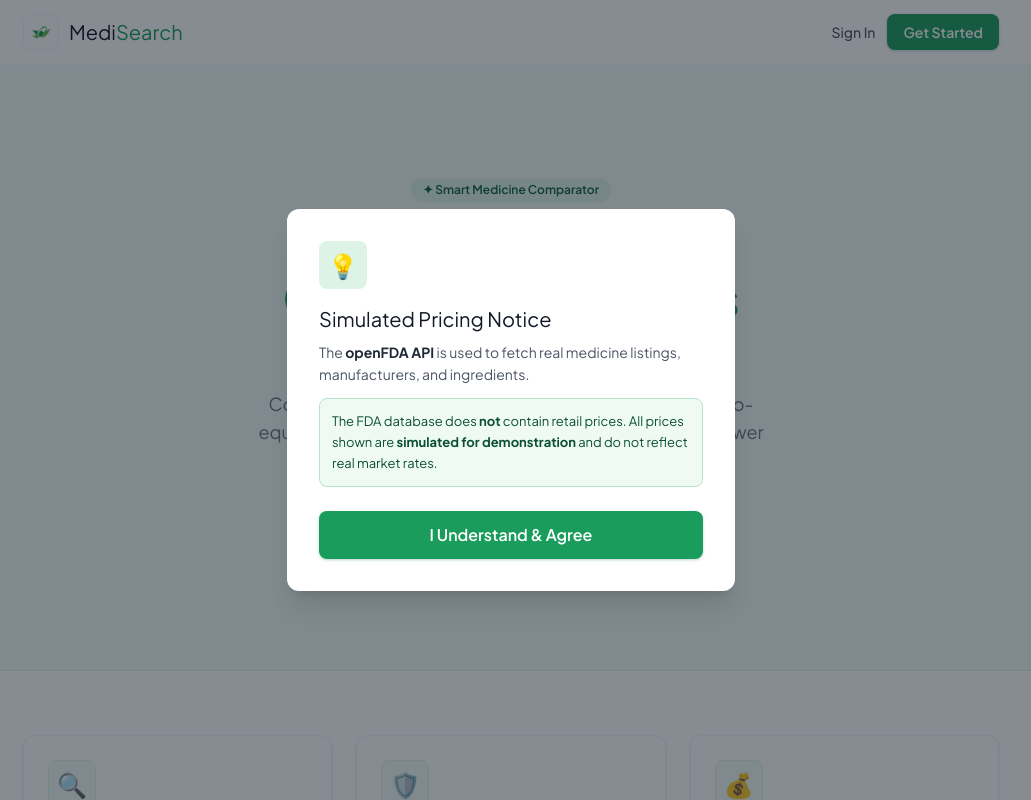
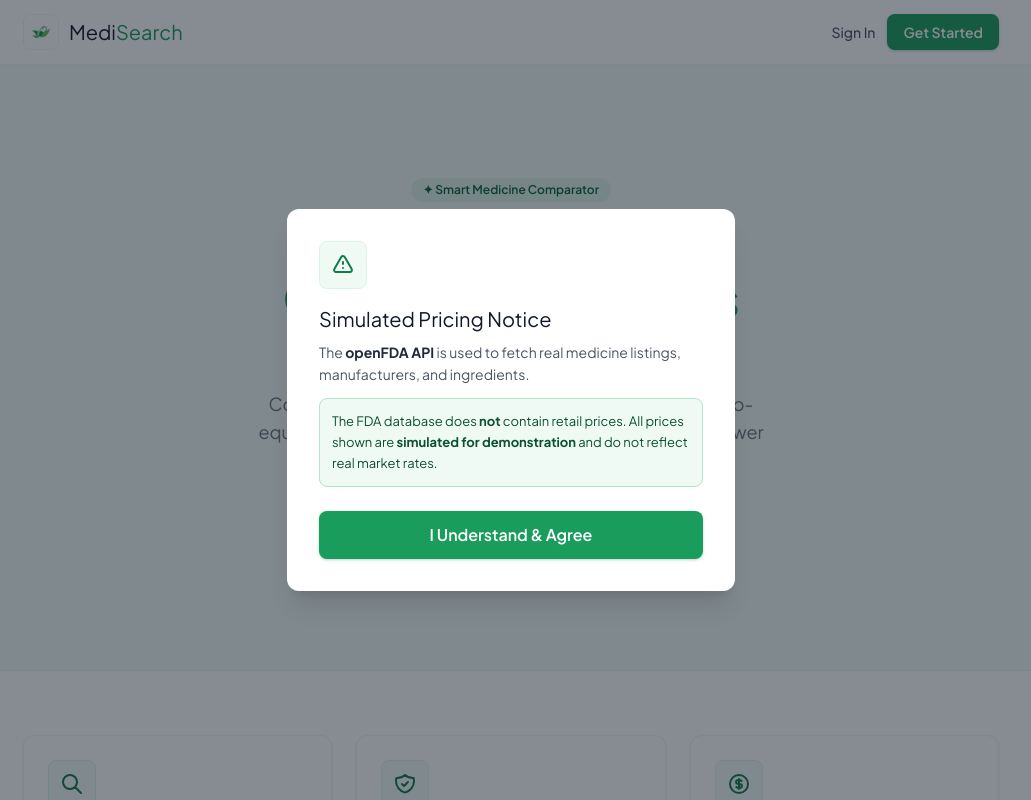
Before and after one commit to DevSheta07/MediSearchApp, a React (Create React App) app in the folder client/: page / in a window 1280 px wide. Shown: the top 800 px of the page, without its empty margins (129-1160 px from the left). Built offline with nearby package versions, Linux system fonts and the light colour scheme; no server answers.

Commit message:
design: replace all feature and warning emojis with modern SVG icons

```diff
--- a/client/src/components/DisclaimerModal.jsx
+++ b/client/src/components/DisclaimerModal.jsx
@@ -9,7 +9,11 @@ export default function DisclaimerModal() {
     <div className="fixed inset-0 bg-gray-900/50 z-[9999] flex items-center justify-center p-4 animate-fade-in">
       <div className="bg-white rounded-xl max-w-md w-full p-6 sm:p-8 shadow-xl animate-slide-up">
 
-        <div className="w-12 h-12 rounded-lg bg-brand-100 flex items-center justify-center text-2xl mb-4">💡</div>
+        <div className="w-12 h-12 rounded-lg bg-brand-50 border border-brand-100 flex items-center justify-center mb-4">
+          <svg className="w-6 h-6 text-brand-600" fill="none" stroke="currentColor" viewBox="0 0 24 24">
+            <path strokeLinecap="round" strokeLinejoin="round" strokeWidth={2} d="M12 9v2m0 4h.01m-6.938 4h13.856c1.54 0 2.502-1.667 1.732-3L13.732 4c-.77-1.333-2.694-1.333-3.464 0L3.34 16c-.77 1.333.192 3 1.732 3z" />
+          </svg>
+        </div>
 
         <h2 className="font-heading text-xl text-gray-900 mb-2">Simulated Pricing Notice</h2>
 
--- a/client/src/components/Footer.jsx
+++ b/client/src/components/Footer.jsx
@@ -3,7 +3,11 @@ export default function Footer() {
     <footer className="border-t border-gray-100 bg-gray-50">
       <div className="max-w-5xl mx-auto px-4 sm:px-6 py-8 flex flex-col md:flex-row items-center justify-between gap-4">
         <div className="flex items-start gap-3">
-          <span className="text-lg">🛡️</span>
+          <div className="w-8 h-8 rounded bg-brand-50 border border-brand-100 flex items-center justify-center shrink-0 mt-0.5">
+            <svg className="w-4 h-4 text-brand-600" fill="none" stroke="currentColor" viewBox="0 0 24 24">
+              <path strokeLinecap="round" strokeLinejoin="round" strokeWidth={2} d="M9 12l2 2 4-4m5.618-4.016A11.955 11.955 0 0112 2.944a11.955 11.955 0 01-8.618 3.04A12.02 12.02 0 003 9c0 5.591 3.824 10.29 9 11.622 5.176-1.332 9-6.03 9-11.622 0-1.042-.133-2.052-.382-3.016z" />
+            </svg>
+          </div>
           <div>
             <p className="text-sm font-semibold text-gray-800">Health & Savings Fact</p>
             <p className="text-xs text-gray-500 leading-relaxed max-w-md">
@@ -11,7 +15,7 @@ export default function Footer() {
             </p>
           </div>
         </div>
-        <p className="text-xs text-gray-400 font-medium">© {new Date().getFullYear()} MediSearch · Demo</p>
+        <p className="text-xs text-gray-400 font-medium">© {new Date().getFullYear()} MediSearch · </p>
       </div>
     </footer>
   );
--- a/client/src/pages/Landing.jsx
+++ b/client/src/pages/Landing.jsx
@@ -30,12 +30,36 @@ export default function Landing() {
       <section className="max-w-5xl mx-auto px-4 sm:px-6 py-16">
         <div className="grid grid-cols-1 sm:grid-cols-3 gap-6">
           {[
-            { icon: '🔍', title: 'Smart Search', desc: 'Search any medicine by brand or generic name via live openFDA API' },
-            { icon: '🛡️', title: 'FDA Verified', desc: 'Every result sourced from official FDA approved labeling data' },
-            { icon: '💰', title: 'Save up to 80%', desc: 'Discover identical generic alternatives at a fraction of the cost' },
+            {
+              icon: (
+                <svg className="w-6 h-6 text-brand-600" fill="none" stroke="currentColor" viewBox="0 0 24 24">
+                  <path strokeLinecap="round" strokeLinejoin="round" strokeWidth={2} d="M21 21l-6-6m2-5a7 7 0 11-14 0 7 7 0 0114 0z" />
+                </svg>
+              ),
+              title: 'Smart Search',
+              desc: 'Search any medicine by brand or generic name via live openFDA API'
+            },
+            {
+              icon: (
+                <svg className="w-6 h-6 text-brand-600" fill="none" stroke="currentColor" viewBox="0 0 24 24">
+                  <path strokeLinecap="round" strokeLinejoin="round" strokeWidth={2} d="M9 12l2 2 4-4m5.618-4.016A11.955 11.955 0 0112 2.944a11.955 11.955 0 01-8.618 3.04A12.02 12.02 0 003 9c0 5.591 3.824 10.29 9 11.622 5.176-1.332 9-6.03 9-11.622 0-1.042-.133-2.052-.382-3.016z" />
+                </svg>
+              ),
+              title: 'FDA Verified',
+              desc: 'Every result sourced from official FDA approved labeling data'
+            },
+            {
+              icon: (
+                <svg className="w-6 h-6 text-brand-600" fill="none" stroke="currentColor" viewBox="0 0 24 24">
+                  <path strokeLinecap="round" strokeLinejoin="round" strokeWidth={2} d="M12 8c-1.657 0-3 .895-3 2s1.343 2 3 2 3 .895 3 2-1.343 2-3 2m0-8c1.11 0 2.08.402 2.599 1M12 8V7m0 1v8m0 0v1m0-1c-1.11 0-2.08-.402-2.599-1M21 12a9 9 0 11-18 0 9 9 0 0118 0z" />
+                </svg>
+              ),
+              title: 'Save up to 80%',
+              desc: 'Discover identical generic alternatives at a fraction of the cost'
+            }
           ].map((item, i) => (
             <div key={i} className="bg-white border border-gray-100 rounded-xl p-6 shadow-card hover:shadow-card-hover transition-shadow">
-              <div className="w-12 h-12 bg-brand-50 border border-brand-100 rounded-lg flex items-center justify-center text-2xl mb-4">
+              <div className="w-12 h-12 bg-brand-50 border border-brand-100 rounded-lg flex items-center justify-center mb-4">
                 {item.icon}
               </div>
               <h3 className="font-heading text-lg text-gray-900 mb-1">{item.title}</h3>
--- a/client/src/pages/Login.jsx
+++ b/client/src/pages/Login.jsx
@@ -52,7 +52,7 @@ export default function Login() {
         {error && (
           <div className="flex items-center gap-2 p-3 bg-red-50 border border-red-200 rounded-lg text-red-600 text-sm mb-5">
             <svg className="w-4 h-4 shrink-0" fill="none" stroke="currentColor" viewBox="0 0 24 24">
-              <path strokeLinecap="round" strokeLinejoin="round" strokeWidth={2} d="M12 9v2m0 4h.01M21 12a9 9 0 11-18 0 9 9 0 0118 0z"/>
+              <path strokeLinecap="round" strokeLinejoin="round" strokeWidth={2} d="M12 9v2m0 4h.01M21 12a9 9 0 11-18 0 9 9 0 0118 0z" />
             </svg>
             {error}
           </div>
@@ -60,7 +60,7 @@ export default function Login() {
 
         <form onSubmit={handleSubmit} className="space-y-4">
           {[
-            { label: 'Email Address', name: 'email', type: 'email', ph: 'you@example.com' },
+            { label: 'Email Address', name: 'email', type: 'email', ph: 'Enter your email' },
             { label: 'Password', name: 'password', type: 'password', ph: '••••••••' },
           ].map(f => (
             <div key={f.name}>
@@ -73,8 +73,8 @@ export default function Login() {
             {loading ? (
               <span className="flex items-center gap-2">
                 <svg className="animate-spin w-4 h-4" fill="none" viewBox="0 0 24 24">
-                  <circle className="opacity-25" cx="12" cy="12" r="10" stroke="currentColor" strokeWidth="4"/>
-                  <path className="opacity-75" fill="currentColor" d="M4 12a8 8 0 018-8v8H4z"/>
+                  <circle className="opacity-25" cx="12" cy="12" r="10" stroke="currentColor" strokeWidth="4" />
+                  <path className="opacity-75" fill="currentColor" d="M4 12a8 8 0 018-8v8H4z" />
                 </svg>
                 Signing in...
               </span>
--- a/client/src/pages/Register.jsx
+++ b/client/src/pages/Register.jsx
@@ -53,7 +53,7 @@ export default function Register() {
         {error && (
           <div className="flex items-center gap-2 p-3 bg-red-50 border border-red-200 rounded-lg text-red-600 text-sm mb-5">
             <svg className="w-4 h-4 shrink-0" fill="none" stroke="currentColor" viewBox="0 0 24 24">
-              <path strokeLinecap="round" strokeLinejoin="round" strokeWidth={2} d="M12 9v2m0 4h.01M21 12a9 9 0 11-18 0 9 9 0 0118 0z"/>
+              <path strokeLinecap="round" strokeLinejoin="round" strokeWidth={2} d="M12 9v2m0 4h.01M21 12a9 9 0 11-18 0 9 9 0 0118 0z" />
             </svg>
             {error}
           </div>
@@ -61,8 +61,8 @@ export default function Register() {
 
         <form onSubmit={handleSubmit} className="space-y-3.5">
           {[
-            { label: 'Full Name', name: 'name', type: 'text', ph: 'John Doe' },
-            { label: 'Email Address', name: 'email', type: 'email', ph: 'you@example.com' },
+            { label: 'Full Name', name: 'name', type: 'text', ph: 'Enter your full name' },
+            { label: 'Email Address', name: 'email', type: 'email', ph: 'Enter your email' },
             { label: 'Password', name: 'password', type: 'password', ph: '8+ characters' },
             { label: 'Confirm Password', name: 'confirm', type: 'password', ph: 'Repeat password' },
           ].map(f => (
@@ -76,8 +76,8 @@ export default function Register() {
             {loading ? (
               <span className="flex items-center gap-2">
                 <svg className="animate-spin w-4 h-4" fill="none" viewBox="0 0 24 24">
-                  <circle className="opacity-25" cx="12" cy="12" r="10" stroke="currentColor" strokeWidth="4"/>
-                  <path className="opacity-75" fill="currentColor" d="M4 12a8 8 0 018-8v8H4z"/>
+                  <circle className="opacity-25" cx="12" cy="12" r="10" stroke="currentColor" strokeWidth="4" />
+                  <path className="opacity-75" fill="currentColor" d="M4 12a8 8 0 018-8v8H4z" />
                 </svg>
                 Creating account...
               </span>
```
